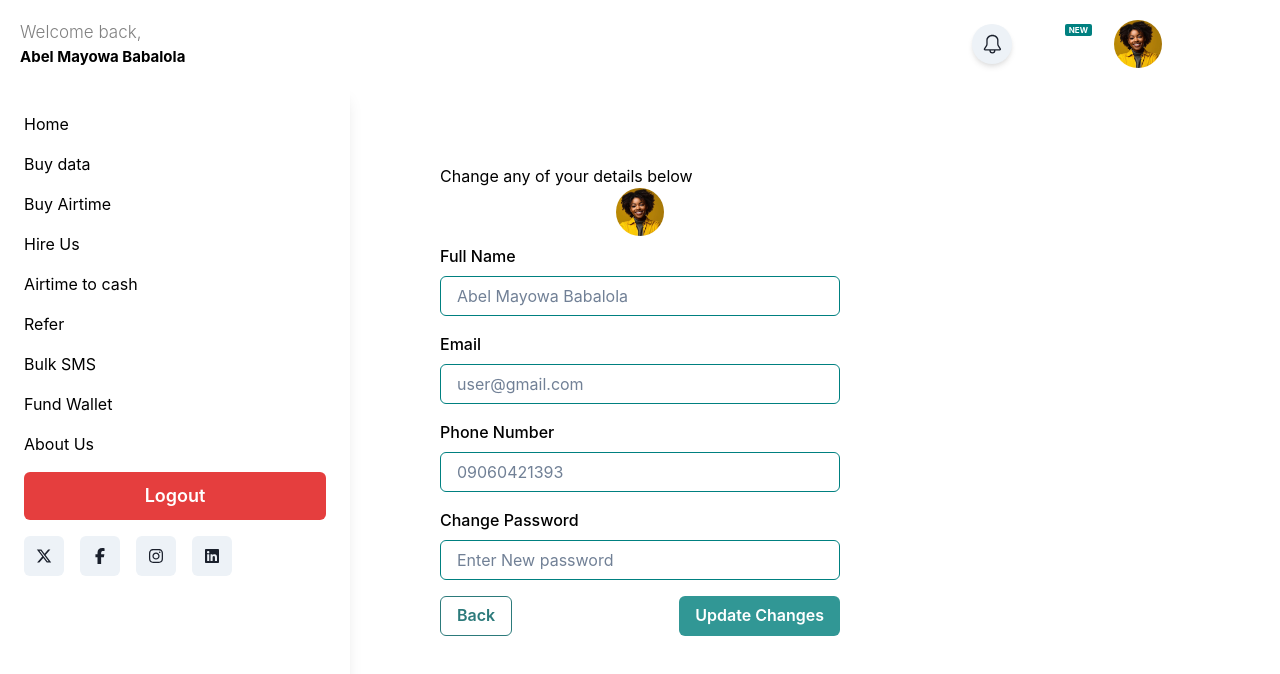
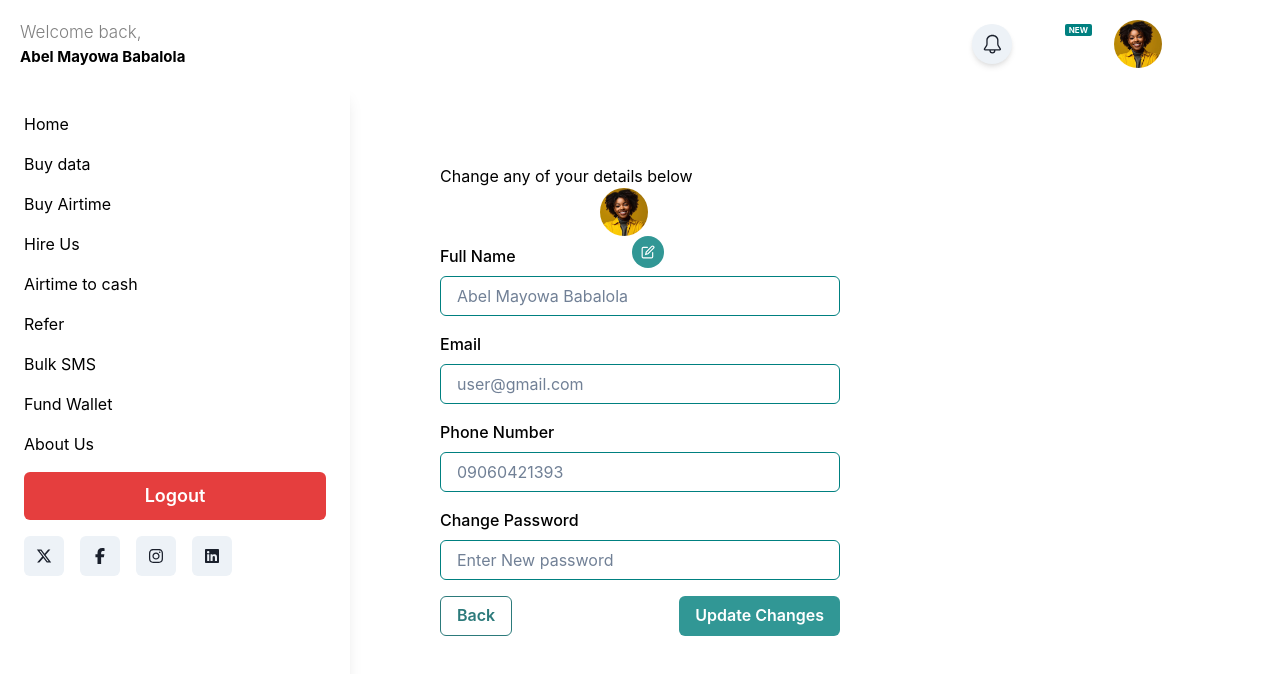
Before and after one commit to Mayor-Myles/Mylezic_Portal, a Next.js app: page /profile in a window 1280 px wide. Shown: the top 674 px of the page. Built offline with nearby package versions, Linux system fonts and the light colour scheme; no server answers.

Commit message:
Update profile.js

```diff
--- a/pages/profile.js
+++ b/pages/profile.js
@@ -136,7 +136,7 @@ alert();
             <FormControl mb={2}>
               <Flex align="center" justify="center">
                 <Avatar size="md" src="avatar.jpeg" />
-        {/*<IconButton
+        <IconButton
                   icon={<EditIcon />}
                   size="sm"
                   position="relative"
@@ -146,7 +146,7 @@ alert();
                   color="white"
                   rounded="full"
                   aria-label="Edit profile picture"
-                />*/}
+                />
               </Flex>
             </FormControl>
 
```
